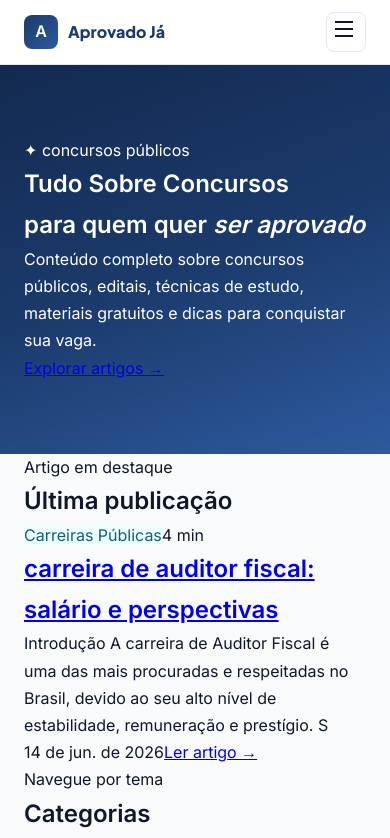
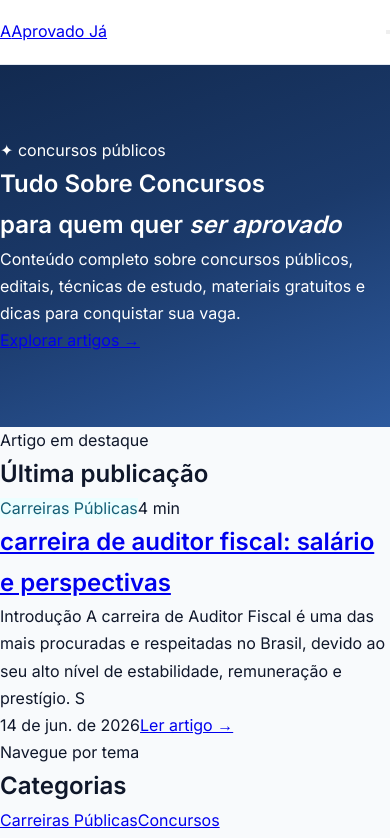
Before and after one commit to alter012026-hash/Blog_V1, a Next.js app: page / in a window 390 px wide. Shown: the top 838 px of the page. Built offline with nearby package versions, Linux system fonts and the light colour scheme.

Commit message:
update: Correção menu mobile 2

```diff
--- a/app/globals.css
+++ b/app/globals.css
@@ -13,14 +13,14 @@
   --accent-dark:    #D97706;
   --success:        #10B981;
   --bg:             #F8FAFC;
-  --surface:       #FFFFFF;
-  --surface-2:     #EFF6FF;
-  --surface-3:     #F1F5F9;
-  --text:          #0F172A;
+  --surface:      #FFFFFF;
+  --surface-2:    #EFF6FF;
+  --surface-3:    #F1F5F9;
+  --text:         #0F172A;
   --text-secondary:#334155;
-  --text-muted:    #64748B;
-  --border:        #E2E8F0;
-  --border-soft:   #F1F5F9;
+  --text-muted:   #64748B;
+  --border:       #E2E8F0;
+  --border-soft:  #F1F5F9;
 
   --shadow-sm: 0 1px 3px rgba(0,0,0,0.06), 0 1px 2px rgba(0,0,0,0.04);
   --shadow-md: 0 4px 16px rgba(27,58,107,0.10);
@@ -44,132 +44,39 @@
   padding: 0;
 }
 
-html {
-  font-size: 16px;
-  scroll-behavior: smooth;
+body {
+  font-family: var(--font-body);
+  background: var(--bg);
+  color: var(--text);
+  line-height: 1.7;
 }
 
-body {
-  font-family: var(--font-body);
-  color: var(--text);
-  background: var(--bg);
-  line-height: 1.7;
-  -webkit-font-smoothing: antialiased;
-}
-
-/* =========================
-   LAYOUT
-========================= */
-.container {
-  max-width: var(--max-width);
-  margin: 0 auto;
-  padding: 0 24px;
-}
-
-/* =========================
-   HEADER (FIX STACKING)
-========================= */
+/* ================= HEADER ================= */
 .header {
   position: sticky;
   top: 0;
   z-index: 1000;
   background: rgba(255,255,255,0.92);
   backdrop-filter: blur(12px);
-  -webkit-backdrop-filter: blur(12px);
   border-bottom: 1px solid var(--border);
-  box-shadow: 0 1px 0 rgba(0,0,0,0.04);
 }
 
 .header-inner {
   display: flex;
+  justify-content: space-between;
   align-items: center;
-  justify-content: space-between;
   height: 64px;
 }
 
-/* =========================
-   LOGO
-========================= */
-.logo {
-  display: flex;
-  align-items: center;
-  gap: 10px;
-  text-decoration: none;
-}
-
-.logo-icon {
-  width: 34px;
-  height: 34px;
-  background: linear-gradient(135deg, var(--primary), var(--primary-light));
-  border-radius: var(--radius-sm);
-  display: flex;
-  align-items: center;
-  justify-content: center;
-  color: #fff;
-  font-weight: 800;
-}
-
-.logo-text {
-  font-family: var(--font-display);
-  font-weight: 800;
-  color: var(--primary);
-}
-
-/* =========================
-   NAV DESKTOP
-========================= */
+/* ================= NAV DESKTOP ================= */
 .nav {
   display: flex;
-  align-items: center;
   gap: 2px;
   flex: 1;
   justify-content: center;
 }
 
-.nav-link {
-  color: var(--text-secondary);
-  text-decoration: none;
-  font-size: 0.875rem;
-  padding: 6px 12px;
-  border-radius: var(--radius-full);
-}
-
-.nav-link:hover {
-  background: var(--surface-2);
-  color: var(--primary);
-}
-
-.nav-cta {
-  background: var(--accent);
-  color: var(--text);
-  font-weight: 600;
-}
-
-/* =========================
-   MENU TOGGLE
-========================= */
-.menu-toggle {
-  display: none;
-  flex-direction: column;
-  gap: 5px;
-  border: 1px solid var(--border);
-  background: none;
-  padding: 8px;
-  border-radius: var(--radius-sm);
-  cursor: pointer;
-  width: 40px;
-  height: 40px;
-}
-
-.menu-toggle span {
-  height: 2px;
-  background: var(--text);
-  width: 18px;
-}
-
-/* =========================
-   HERO
-========================= */
+/* ================= HERO ================= */
 .hero {
   background: linear-gradient(160deg, var(--primary-dark), var(--primary), var(--primary-light));
   color: white;
@@ -179,18 +86,7 @@ body {
   z-index: 1;
 }
 
-/* =========================
-   POSTS
-========================= */
-.posts-grid {
-  display: grid;
-  grid-template-columns: repeat(auto-fill, minmax(300px, 1fr));
-  gap: 20px;
-}
-
-/* =========================
-   MOBILE FIX (CRÍTICO)
-========================= */
+/* ================= MOBILE FIX (ÚNICA CORREÇÃO REAL) ================= */
 @media (max-width: 768px) {
 
   .menu-toggle {
@@ -198,52 +94,44 @@ body {
     z-index: 10001;
   }
 
-  /* MENU OVERLAY FIXADO */
   .nav {
+    display: flex;
+
     position: fixed;
     top: 64px;
     left: 0;
-    width: 100%;
-    height: calc(100vh - 64px);
+    right: 0;
+    bottom: 0;
 
     background: rgba(15,23,42,0.97);
 
     flex-direction: column;
+    justify-content: flex-start;
     align-items: stretch;
-    justify-content: flex-start;
 
     padding: 24px 20px;
-    gap: 8px;
+    gap: 4px;
+
+    overflow-y: auto;
 
     transform: translateX(-100%);
     transition: transform 0.25s ease;
 
-    z-index: 10000;
+    /* 🔥 CORREÇÃO REAL DO BUG */
+    z-index: 99999;
   }
 
   .nav.nav--open {
     transform: translateX(0);
   }
-
-  .nav-link {
-    color: rgba(255,255,255,0.8);
-    padding: 14px 16px;
-    border-bottom: 1px solid rgba(255,255,255,0.08);
-  }
-
-  .nav-cta {
-    margin-top: 12px;
-    text-align: center;
-  }
-
-  .posts-grid {
-    grid-template-columns: 1fr;
-  }
 }
 
-/* =========================
-   SAFETY STACK FIX
-========================= */
-header, .nav {
+/* ================= SEGURANÇA STACKING ================= */
+header {
+  z-index: 1000;
+  position: sticky;
+}
+
+.nav {
   isolation: isolate;
 }
```
